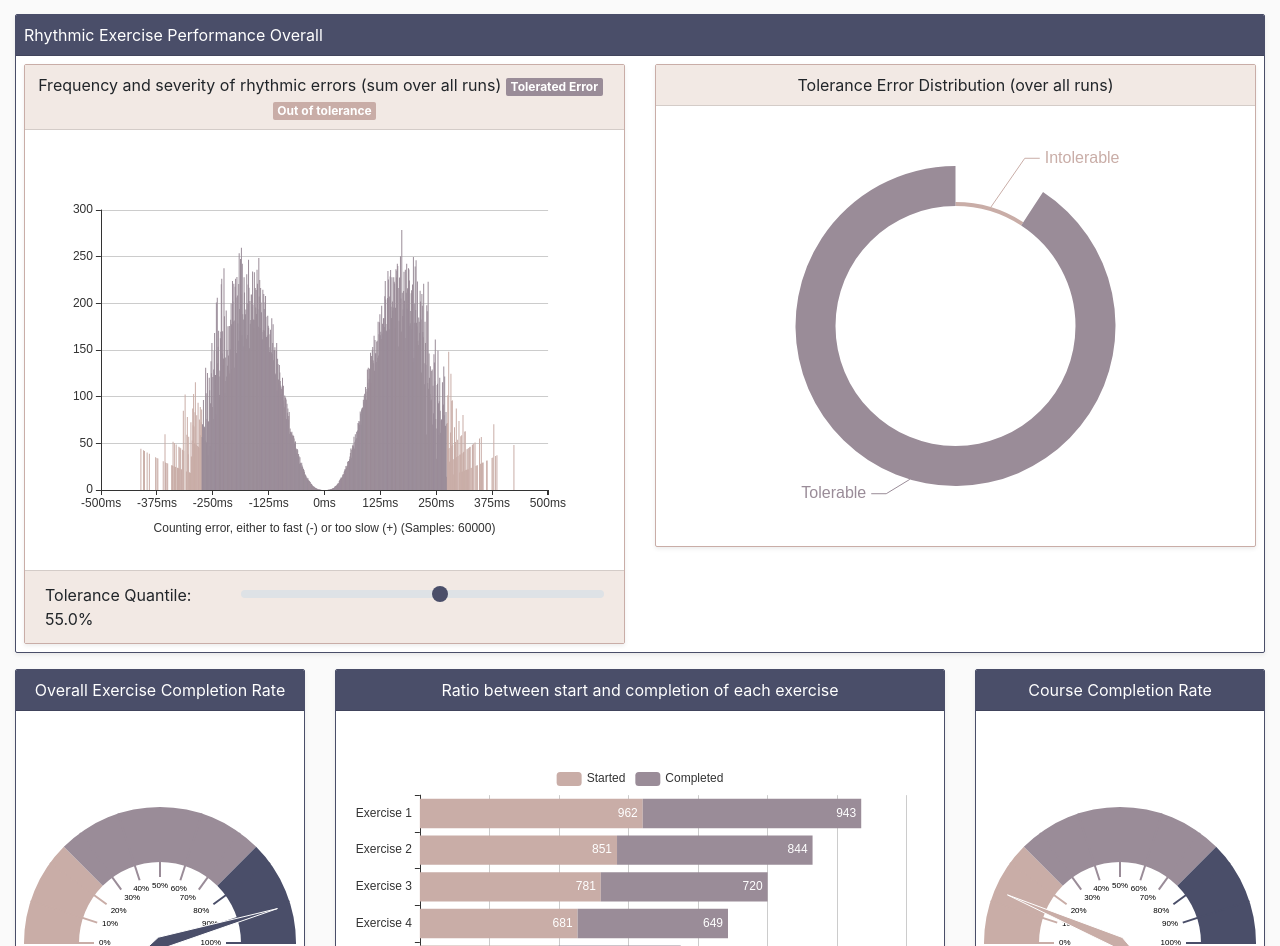
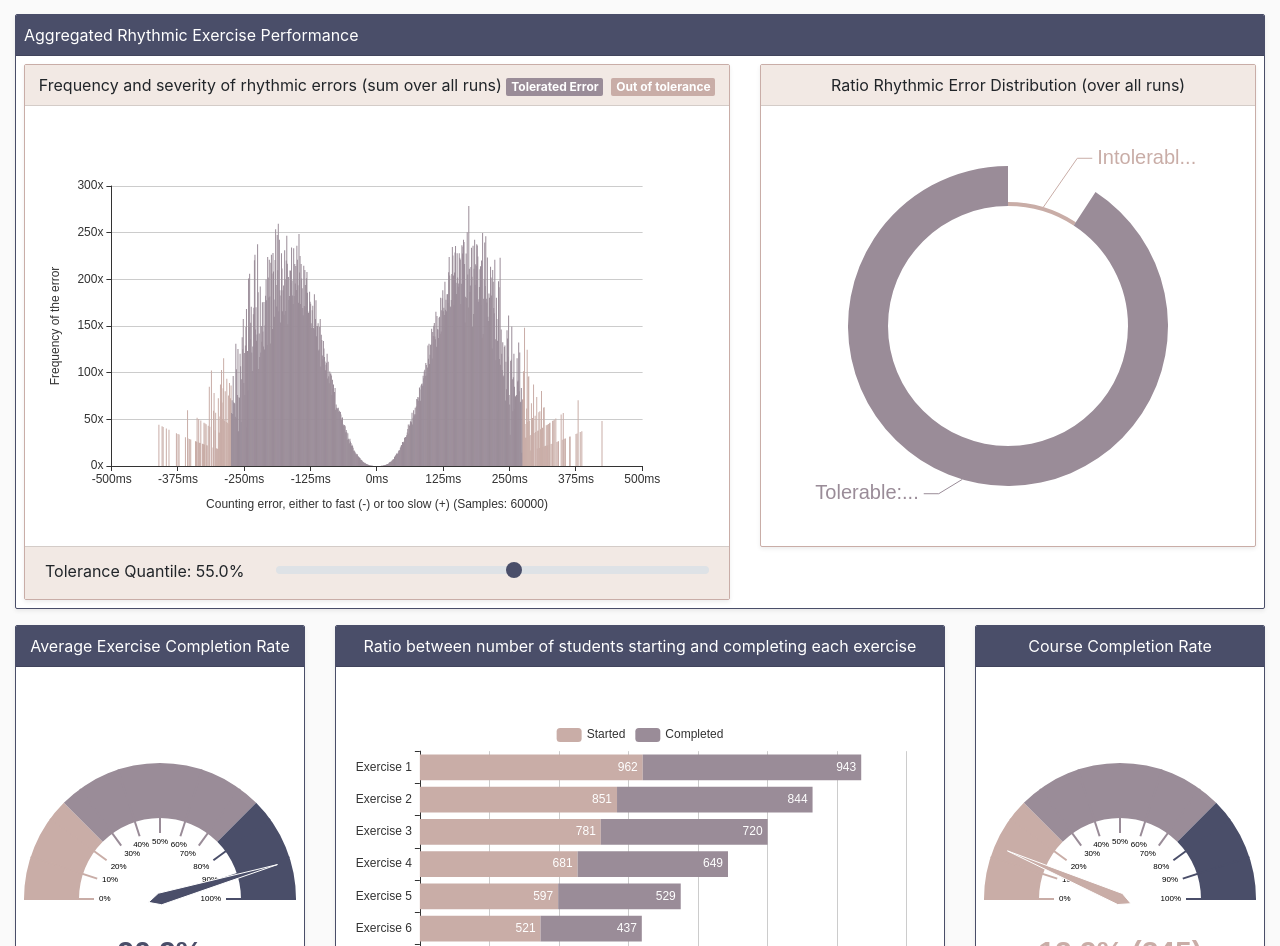
Before and after one commit to srad/MuLeTheory.App, a Vue app: page /#/dashboard in a window 1280 px wide. Shown: the part 126-1072 px from the top of the page. Built offline with nearby package versions, Linux system fonts and the light colour scheme.

Commit message:
More labeling, updating screenshot.

```diff
--- a/src/views/Dashboard.vue
+++ b/src/views/Dashboard.vue
@@ -9,12 +9,12 @@
           <span>Sample Size:{{samples}}</span>
         </b-col>
         <b-col class="pt-2">
-          <b-form-input v-model="samples" type="range" min="1000" max="100000" step="1000"></b-form-input>
+          <b-form-input @change="regenerate" v-model="samples" type="range" min="1000" max="100000" step="1000"></b-form-input>
         </b-col>
       </b-row>
       <b-row class="mb-3">
         <b-col>
-          <b-card header="Rhythmic Exercise Performance Overall"
+          <b-card header="Aggregated Rhythmic Exercise Performance"
                   header-class="p-2"
                   header-bg-variant="primary"
                   header-text-variant="white"
@@ -43,14 +43,14 @@
                         <span>Tolerance Quantile: {{(quantile * 100).toFixed(1)}}%</span>
                       </b-col>
                       <b-col class="text-right">
-                        <b-form-input v-model="quantile" type="range" min="0" max="1" step="0.05"></b-form-input>
+                        <b-form-input @change="regenerate" v-model="quantile" type="range" min="0" max="1" step="0.05"></b-form-input>
                       </b-col>
                     </b-row>
                   </b-card-footer>
                 </b-card>
               </b-col>
-              <b-col>
-                <b-card header="Tolerance Error Distribution (over all runs)"
+              <b-col cols="5">
+                <b-card header="Ratio Rhythmic Error Distribution (over all runs)"
                         header-class="p-2 text-center"
                         header-bg-variant="light"
                         class="shadow-sm"
@@ -64,7 +64,7 @@
       </b-row>
       <b-row>
         <b-col>
-          <b-card header="Overall Exercise Completion Rate"
+          <b-card header="Average Exercise Completion Rate"
                   header-class="p-2 text-center"
                   header-bg-variant="primary"
                   header-text-variant="white"
@@ -75,7 +75,7 @@
           </b-card>
         </b-col>
         <b-col cols="6">
-          <b-card header="Ratio between start and completion of each exercise"
+          <b-card header="Ratio between number of students starting and completing each exercise"
                   header-class="p-2 text-center"
                   header-bg-variant="primary"
                   header-text-variant="white"
@@ -156,7 +156,15 @@
             formatter: "{value}ms",
           },
         },
-        yAxis: {},
+        yAxis: {
+          type: "value",
+          axisLabel: {
+            formatter: "{value}x",
+          },
+          name: "Frequency of the error",
+          nameLocation: "middle",
+          nameGap: 50,
+        },
         series: [
           {
             type: "bar",
@@ -281,15 +289,16 @@
           {
             type: "pie",
             radius: ["60%", "80%"],
+            avoidLabelOverlap: true,
+            label: {
+              fontSize: "20",
+            },
             color: [palette.notOk, palette.ok],
             data: [
-              {value: partitionTolerance[0], name: `Tolerable`},
-              {value: partitionTolerance[1], name: `Intolerable`},
+              {value: partitionTolerance[0], name: `Tolerable: ${partitionTolerance[0].toFixed(0)}`},
+              {value: partitionTolerance[1], name: `Intolerable: ${partitionTolerance[1].toFixed(0)}`},
             ].sort(function (a, b) { return a.value - b.value; }),
             roseType: "radius",
-            label: {
-              fontSize: 16,
-            },
           },
         ],
       },
@@ -302,7 +311,7 @@
         grid: {
           left: "2%",
           right: "5%",
-          bottom: "3%",
+          bottom: "13%",
           top: "8%",
           containLabel: true,
         },
@@ -311,8 +320,13 @@
           data: ["Started", "Completed"],
         },
         xAxis: {
+          name: "Number of students",
+          nameLocation: "center",
+          nameTextStyle: {
+            padding: [18, 0, 0, 0],
+          },
+          silent: true,
           type: "value",
-          silent: true,
         },
         yAxis: {
           type: "category",
@@ -354,8 +368,8 @@
       this.missCounts.series[0].data = histogram;
       this.missCounts.xAxis.name = `Counting error, either to fast (-) or too slow (+) (Samples: ${this.samples})`;
       this.tolerancePie.series[0].data = [
-        {value: partitionTolerance[0], name: `Tolerable`},
-        {value: partitionTolerance[1], name: `Intolerable`},
+        {value: partitionTolerance[0], name: `Tolerable ${partitionTolerance[0].toFixed(0)}`},
+        {value: partitionTolerance[1], name: `Intolerable ${partitionTolerance[1].toFixed(0)}`},
       ].sort(function (a, b) { return a.value - b.value; });
       const {completionRate, startedCompletedPairs, courseCompletionRate} = exerciseCompletion();
       this.gauge.series[0].data[0].value = completionRate;
```
Also changed, not shown: assets/media/dashboard3.png.
